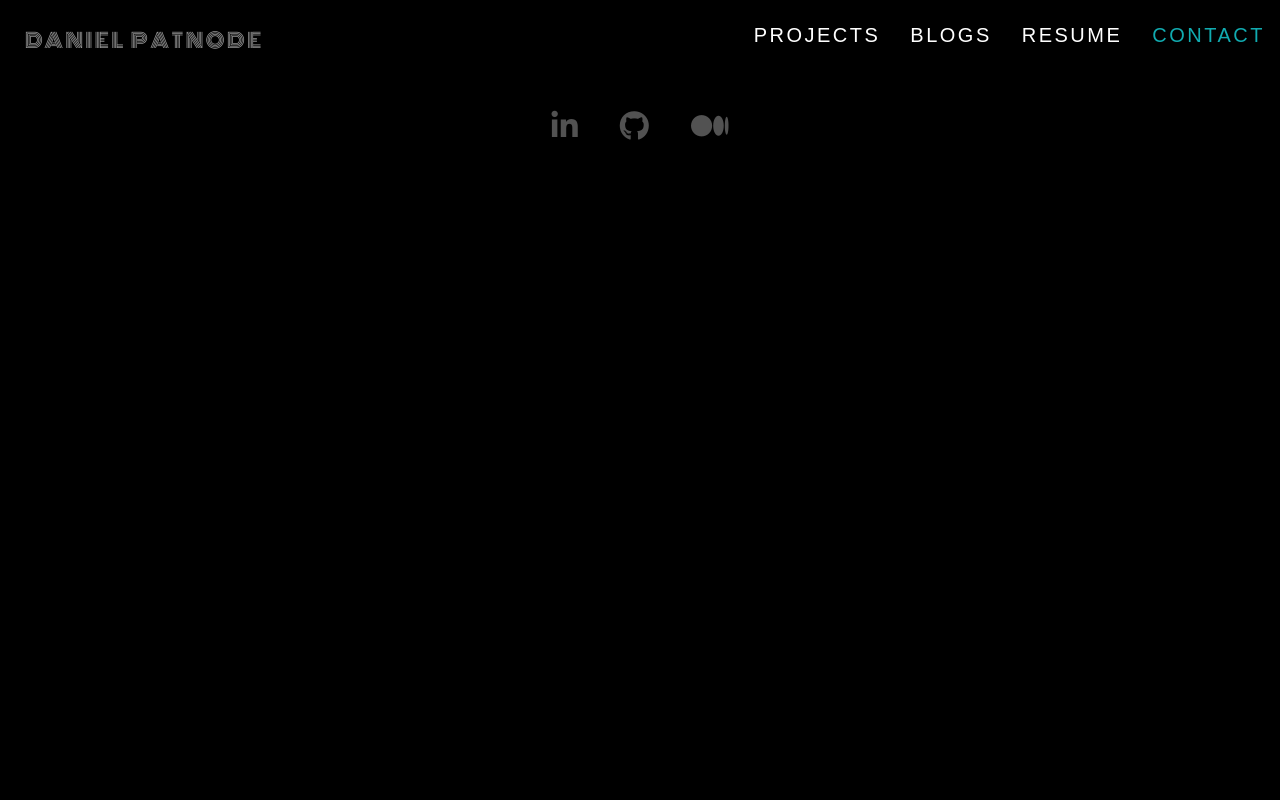
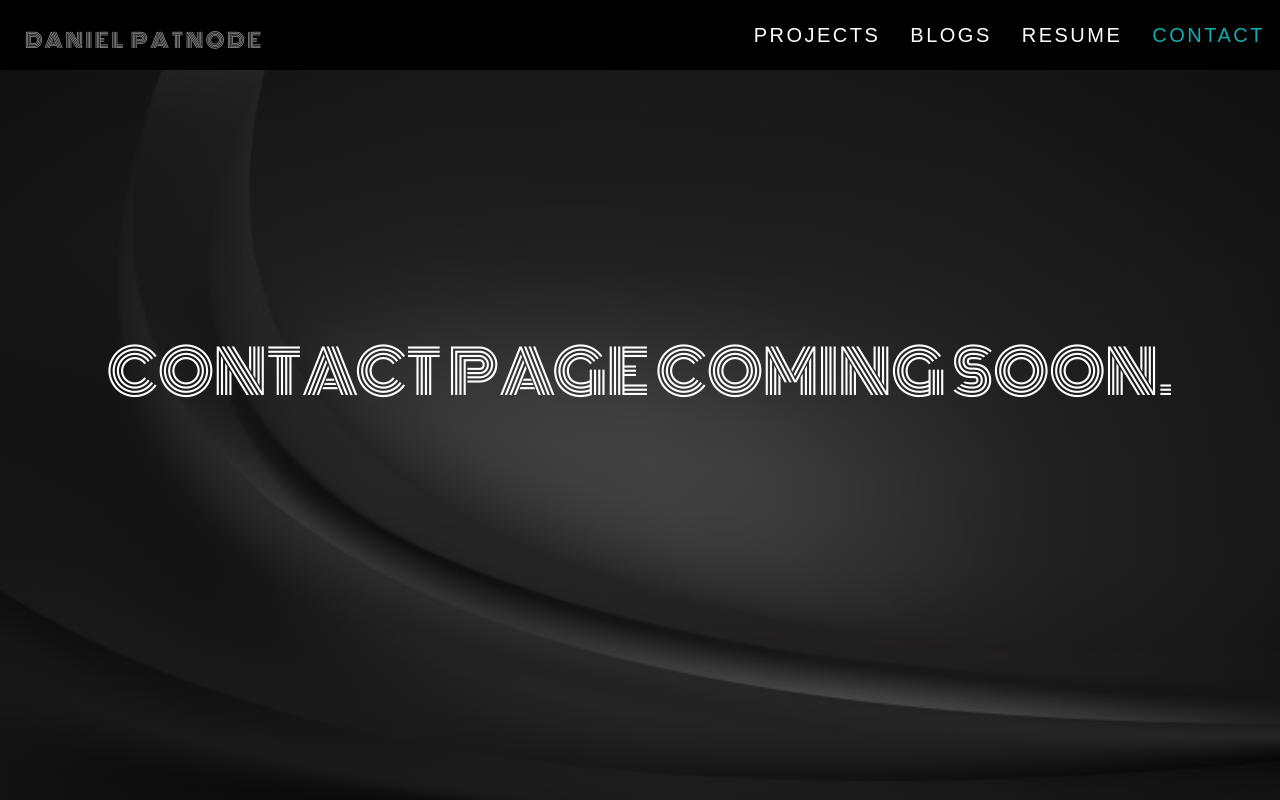
Before and after one commit to dbpatnode/major-remake, a React (Create React App) app in the folder major-remake/: page /contact in a window 1280 px wide. Shown: the top 800 px of the page. Built offline with nearby package versions, Linux system fonts and the light colour scheme.

Commit message:
coming soon page set up

```diff
--- a/major-remake/src/App.js
+++ b/major-remake/src/App.js
@@ -6,6 +6,7 @@
 import Resume from '../src/components/resume/resume.component';
 import Projects from '../src/components/projects/projects.component';
 import Blogs from '../src/components/blogs/blogs.component';
+import Contact from '../src/components/contact/contact.component';
 import Footer from '../src/components/footer/footer.component';
 
 class App extends React.Component {
@@ -18,6 +19,7 @@
           <Route path='/resume' component={Resume}/>
           <Route path='/projects' component={Projects} />
           <Route path='/blogs' component={Blogs}/>
+          <Route path='/contact' component={Contact}/>
 
         </Switch>
         <Footer/>
--- a/major-remake/src/components/blogs/blogs.component.jsx
+++ b/major-remake/src/components/blogs/blogs.component.jsx
@@ -1,26 +1,24 @@
 import React, { Component } from 'react';
-import BlogItem from '../blog-item/blog-item.component';
+// import BlogItem from '../blog-item/blog-item.component';
+import ComingSoon from '../coming-soon/coming-soon.component';
 import './blogs.style.scss';
 
 export default class Blogs extends Component {
+    // state = {
+    //     blogs: []
+    // }
 
-    state = {
-        blogs: []
-    }
-
-    componentDidMount() {
-        fetch('https://api.rss2json.com/v1/api.json?rss_url=https://medium.com/feed/@danielpatnode')
-            .then(resp => resp.json())
-            .then(blogs => this.setState({ blogs }))
-    }
+    // componentDidMount() {
+    //     fetch('https://api.rss2json.com/v1/api.json?rss_url=https://medium.com/feed/@danielpatnode')
+    //         .then(resp => resp.json())
+    //         .then(blogs => this.setState({ blogs }))
+    // }
 
     render() {
-        const { blogs } = this.state
+        // const { blogs } = this.state
         return (
             <div className="blogs-container">
-                <div className="blogs">
-
-                    {/* {console.log(blogs)} */}
+                {/* <div className="blogs">
                     {
                         blogs.items && blogs.items.slice(0, 7).map((item) => {
                             console.log(item)
@@ -33,7 +31,8 @@
                             />
                         }
                         )}
-                </div>
+                </div> */}
+                <ComingSoon page={"BLOGS"} />
             </div>
         )
     }
--- /dev/null
+++ b/major-remake/src/components/coming-soon/coming-soon.component.jsx
@@ -0,0 +1,12 @@
+import React from 'react';
+import './coming-soon.style.scss';
+
+const ComingSoon = ({ page }) => (
+    <div className="coming-soon">
+        <div className="content">
+            {page} COMING SOON.
+        </div>
+    </div>
+)
+
+export default ComingSoon
--- /dev/null
+++ b/major-remake/src/components/coming-soon/coming-soon.style.scss
@@ -0,0 +1,16 @@
+.coming-soon {
+    width: 100vw;
+    height: 100vh;
+    color: white;
+    display: inline-flex;
+    flex-wrap: wrap;
+    flex-direction: column;
+    text-align: center;
+    overflow: hidden;
+
+    .content {
+        margin-top: 20%;
+        font-size: 60px;
+        font-family: 'Monoton', cursive;
+    }
+}
--- /dev/null
+++ b/major-remake/src/components/contact/contact.component.jsx
@@ -0,0 +1,14 @@
+import React, { Component } from 'react';
+// import BlogItem from '../blog-item/blog-item.component';
+import ComingSoon from '../coming-soon/coming-soon.component';
+import './contact.style.scss';
+
+export default class Blogs extends Component {
+    render() {
+        return (
+            <div className="blogs-container">
+                <ComingSoon page={"CONTACT PAGE"} />
+            </div>
+        )
+    }
+}
--- /dev/null
+++ b/major-remake/src/components/contact/contact.style.scss
@@ -0,0 +1,12 @@
+.contacts {
+    display: inline-flex;
+    flex-wrap: wrap;
+    flex-direction: column;
+    // padding: 20px;
+    background: linear-gradient(rgba(0, 0, 0, 0.5),
+    rgba(0, 0, 0, 0.5)), url(dark-grey.jpg) no-repeat top center;
+    background-size: cover !important;
+    -webkit-background-size: cover !important;
+    text-align: center;
+    overflow: hidden;
+}
```
Also changed, not shown: major-remake/firebase.json (added), major-remake/src/components/contact/dark-grey.jpg (added), 1 other file (tests, documents, lock files or other folders).
